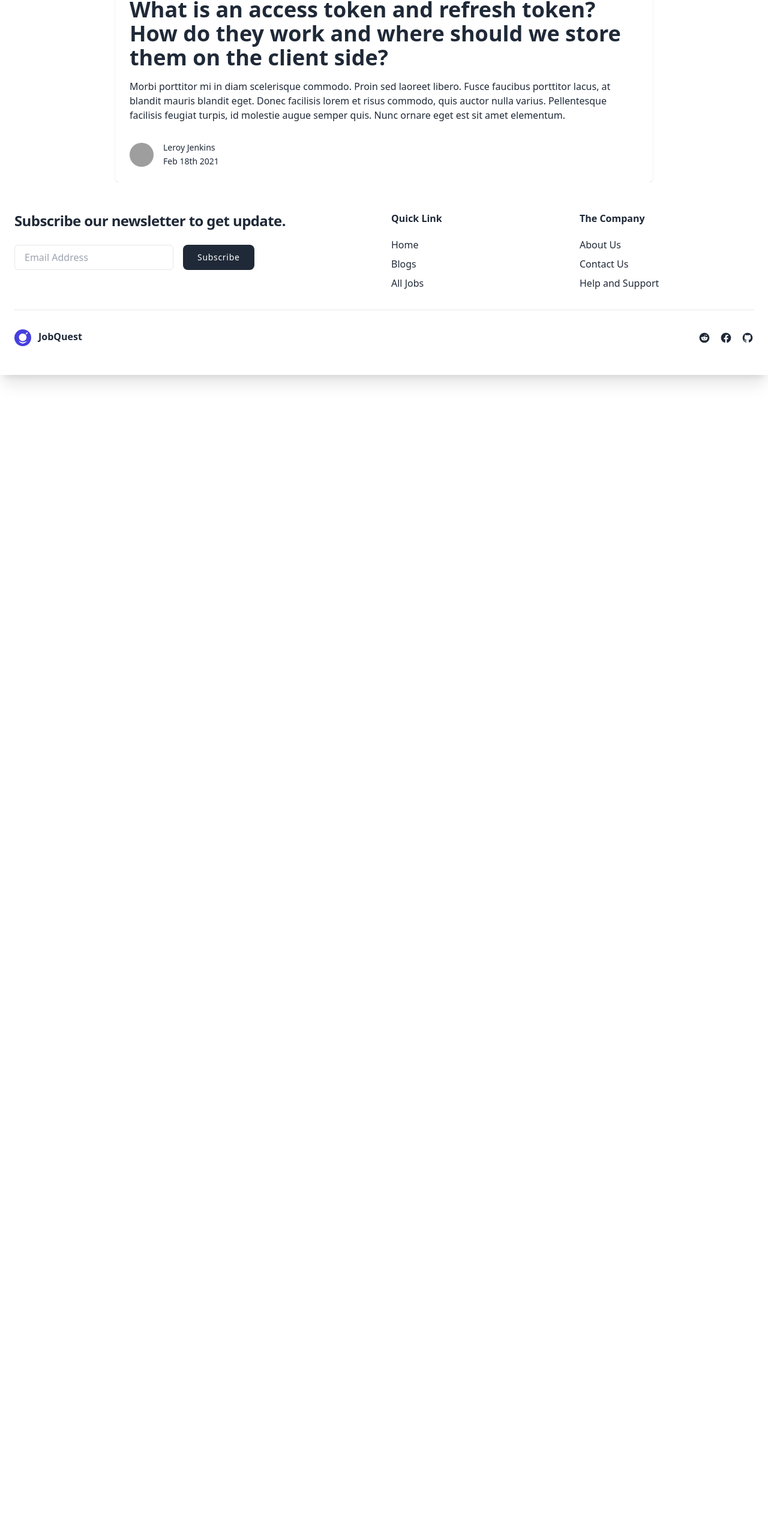
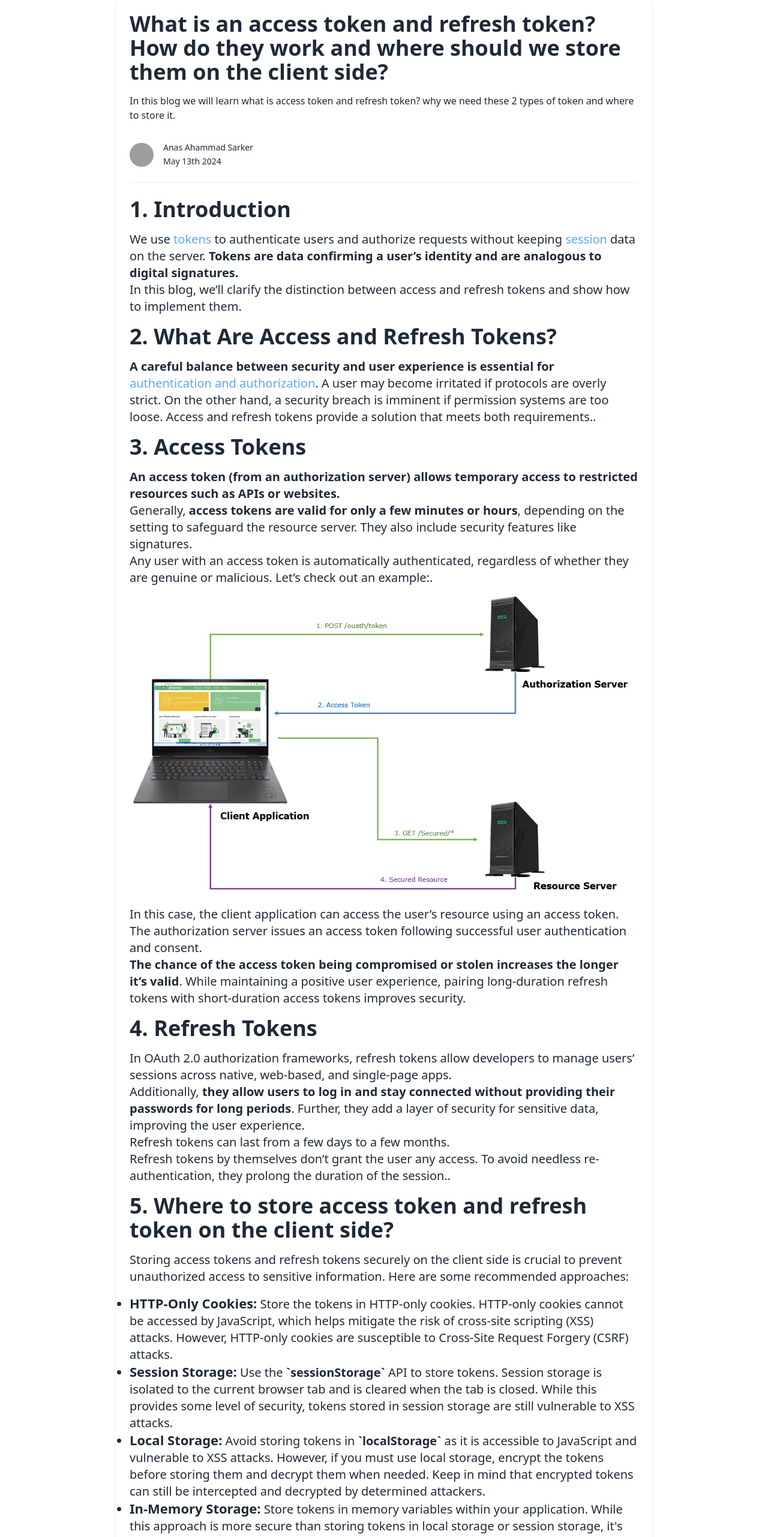
Before and after one commit to anasahammad/JobQuest, a React (Vite) app: page /token in a window 1280 px wide. Shown: the part 138-2700 px from the top of the page at 60% size. Before the commit the page ends 800 px from the top, so only its background shows below. Built offline with nearby package versions, Linux system fonts and the light colour scheme; no server answers; grey boxes are pictures that could not be loaded; a web font is replaced by a local one.

Commit message:
access tokens details added on the blogs page

```diff
--- a/src/Pages/AccessTokenDetails.jsx
+++ b/src/Pages/AccessTokenDetails.jsx
@@ -1,18 +1,80 @@
-
+import accessToken from '../assets/images/Access-Token.webp'
 
 const AccessTokenDetails = () => {
+
     return (
-        <div className="max-w-4xl mx-auto p-6 overflow-hidden rounded-lg shadow dark:bg-gray-50 dark:text-gray-800">
+        <div className="max-w-4xl mx-auto my-6 p-6 overflow-hidden rounded-lg shadow dark:bg-gray-50 dark:text-gray-800">
 	<article>
-		<h2 className="text-4xl font-bold">What is an access token and refresh token? How do they work and where should
+		<h2 className="text-2xl md:text-3xl lg:text-4xl font-bold">What is an access token and refresh token? How do they work and where should
 we store them on the client side?</h2>
-		<p className="mt-4 dark:text-gray-600">Morbi porttitor mi in diam scelerisque commodo. Proin sed laoreet libero. Fusce faucibus porttitor lacus, at blandit mauris blandit eget. Donec facilisis lorem et risus commodo, quis auctor nulla varius. Pellentesque facilisis feugiat turpis, id molestie augue semper quis. Nunc ornare eget est sit amet elementum.</p>
+		<p className="mt-4 dark:text-gray-600">In this blog we will learn what is access token and refresh token? why we need these 2 types of token and where to store it.</p>
 		<div className="flex items-center mt-8 space-x-4">
-			<img src="https://source.unsplash.com/100x100/?portrait" alt="" className="w-10 h-10 rounded-full dark:bg-gray-500" />
+			<img src="https://lh3.googleusercontent.com/a/ACg8ocIHE_x1WXwqf6QXclnP92_gofzyaoyOGa0SvzLvAVs7iZmtRis=s96-c" alt="" className="w-10 h-10 rounded-full dark:bg-gray-500" />
 			<div>
-				<h3 className="text-sm font-medium">Leroy Jenkins</h3>
-				<time datetime="2021-02-18" className="text-sm dark:text-gray-600">Feb 18th 2021</time>
+				<h3 className="text-sm font-medium">Anas Ahammad Sarker</h3>
+				<time dateTime="2021-02-18" className="text-sm dark:text-gray-600">May 13th 2024</time>
 			</div>
+		</div>
+		<hr className="my-6" />
+
+		<div>
+
+			<h1 className="text-2xl md:text-3xl lg:text-4xl font-bold">1. Introduction</h1>
+			<h5 className="my-4 lg:text-xl ">We use <a className="text-blue-400" href="https://www.baeldung.com/cs/security-claims-based-authentication">tokens</a> to authenticate users and authorize requests without keeping <a className="text-blue-400" href="https://www.baeldung.com/cs/tokens-vs-sessions">session</a> data on the server. <span className="font-bold ">Tokens are data confirming a user’s identity and are analogous to digital signatures.</span>
+			<br />
+
+In this blog, we’ll clarify the distinction between access and refresh tokens and show how to implement them.</h5>
+
+		</div>
+
+		<div>
+		<h1 className="text-2xl md:text-3xl lg:text-4xl font-bold">2. What Are Access and Refresh Tokens?</h1>
+
+		<h5 className="my-4 lg:text-xl "><span className="font-bold">A careful balance between security and user experience is essential for</span> <a className="text-blue-400" href="https://www.baeldung.com/cs/authentication-vs-authorization">authentication and authorization</a>. A user may become irritated if protocols are overly strict. On the other hand, a security breach is imminent if permission systems are too loose.
+
+Access and refresh tokens provide a solution that meets both requirements..</h5>
+		</div>
+		<div>
+		<h1 className="text-2xl md:text-3xl lg:text-4xl font-bold">3. Access Tokens</h1>
+
+		<h5 className="my-4 lg:text-xl "><span className="font-bold">An access token (from an authorization server) allows temporary access to restricted resources such as APIs or websites.</span> <br />
+
+Generally, <span className="font-bold">access tokens are valid for only a few minutes or hours</span>, depending on the setting to safeguard the resource server. They also include security features like signatures.<br />
+
+Any user with an access token is automatically authenticated, regardless of whether they are genuine or malicious. Let’s check out an example:.</h5>
+
+<img src={accessToken} alt="" />
+<h5 className='my-4 text-xl'>In this case, the client application can access the user’s resource using an access token. The authorization server issues an access token following successful user authentication and consent. <br />
+
+<span className='font-bold'>The chance of the access token being compromised or stolen increases the longer it’s valid</span>. While maintaining a positive user experience, pairing long-duration refresh tokens with short-duration access tokens improves security.</h5>
+		</div>
+
+		<div>
+		<h1 className="text-2xl md:text-3xl lg:text-4xl font-bold">4. Refresh Tokens</h1>
+
+		<h5 className="my-4 lg:text-xl "> In OAuth 2.0 authorization frameworks, refresh tokens allow developers to manage users’ sessions across native, web-based, and single-page apps. <br />
+
+Additionally, <span className='font-bold'>they allow users to log in and stay connected without providing their passwords for long periods</span>. Further, they add a layer of security for sensitive data, improving the user experience. <br />
+
+Refresh tokens can last from a few days to a few months. <br />
+
+Refresh tokens by themselves don’t grant the user any access. To avoid needless re-authentication, they prolong the duration of the session..</h5>
+		</div>
+
+		<div>
+		<h1 className="text-2xl md:text-3xl lg:text-4xl font-bold">5. Where to store access token and refresh token on the client side?</h1>
+
+		<h5 className="my-4 lg:text-xl ">
+Storing access tokens and refresh tokens securely on the client side is crucial to prevent unauthorized access to sensitive information. Here are some recommended approaches:</h5>
+	<ol className='list-disc'>
+		<li className='lg:text-xl'><span className='font-bold lg:text-[22px]'> HTTP-Only Cookies:</span> Store the tokens in HTTP-only cookies. HTTP-only cookies cannot be accessed by JavaScript, which helps mitigate the risk of cross-site scripting (XSS) attacks. However, HTTP-only cookies are susceptible to Cross-Site Request Forgery (CSRF) attacks.</li>
+		<li className='lg:text-xl'><span className='font-bold lg:text-[22px]'> Session Storage:</span> Use the <span className='font-semibold'>`sessionStorage`</span> API to store tokens. Session storage is isolated to the current browser tab and is cleared when the tab is closed. While this provides some level of security, tokens stored in session storage are still vulnerable to XSS attacks.</li>
+		<li className='lg:text-xl'><span className='font-bold lg:text-[22px]'> Local Storage:</span> Avoid storing tokens in <span className='font-semibold'>`localStorage`</span>  as it is accessible to JavaScript and vulnerable to XSS attacks. However, if you must use local storage, encrypt the tokens before storing them and decrypt them when needed. Keep in mind that encrypted tokens can still be intercepted and decrypted by determined attackers.</li>
+
+		<li className='lg:text-xl'><span className='font-bold lg:text-[22px]'> In-Memory Storage:</span> Store tokens in memory variables within your application. While this approach is more secure than storing tokens in local storage or session storage, it's important to note that tokens will be lost if the user refreshes the page or navigates away.</li>
+	</ol>
+
+	<h5 className='lg:text-xl my-6'>Ultimately, the best approach depends on your specific requirements and security considerations. Consider the sensitivity of the tokens, the risk of XSS and CSRF attacks, and the lifespan of the tokens when determining where to store them on the client side. Additionally, always use HTTPS to encrypt data transmitted between the client and server to protect against network-based attacks</h5>
 		</div>
 	</article>
 </div>
--- a/src/Pages/AddJob.jsx
+++ b/src/Pages/AddJob.jsx
@@ -128,7 +128,7 @@ const AddJob = () => {
                 <input required name="description"  type="text"  className="block w-full px-4 py-2 mt-2 text-gray-700 bg-white border border-gray-200 rounded-md dark:bg-gray-800 dark:text-gray-300 dark:border-gray-600 focus:border-blue-400 focus:ring-blue-300 focus:ring-opacity-40 dark:focus:border-blue-300 focus:outline-none focus:ring"/>
             </div>
         <div  className="flex justify-end mt-6">
-            <button  className="px-8 py-2.5 leading-5 text-white transition-colors duration-300 transform bg-gray-700 rounded-md hover:bg-gray-600 focus:outline-none focus:bg-gray-600">Save</button>
+            <button  className="px-8 py-2.5 leading-5 text-white transition-colors duration-300 transform bg-blue-600 rounded-md hover:bg-gray-600 focus:outline-none focus:bg-gray-600">Save</button>
         </div>
     </form>
 </section>
--- a/src/Pages/AppliedJob.jsx
+++ b/src/Pages/AppliedJob.jsx
@@ -4,6 +4,7 @@ import axios from 'axios'
 import { HashLoader } from "react-spinners";
 import { PDFDownloadLink, Document, Page, Text, View, StyleSheet } from '@react-pdf/renderer';
 import { useEffect, useState } from "react";
+
 
 
 
@@ -139,7 +140,7 @@ useEffect(()=>{
                 <PDFDownloadLink document={<PDFDocument></PDFDocument>} fileName={`applied_jobs_summary of ${user?.displayName} .pdf`}>
 
                 <button  className="  px-5 py-2 text-sm  transition-colors duration-200  border rounded-lg  dark:hover:bg-gray-800  hover:bg-gray-100  dark:border-gray-700">
-               Download PDF
+              Download Summary
             </button>
     </PDFDownloadLink>
 
@@ -157,7 +158,7 @@ useEffect(()=>{
                                     <th scope="col" className="py-3.5 px-4 text-sm font-normal text-left rtl:text-right  dark:text-gray-400">
 
 
-                                            <span>Job Title</span>
+                                           Job Title
 
                                     </th>
 
--- a/src/Pages/UpdateJob.jsx
+++ b/src/Pages/UpdateJob.jsx
@@ -128,7 +128,7 @@ const UpdateJob = () => {
                 <input required name="description"  type="text"  className="block w-full px-4 py-2 mt-2 text-gray-700 bg-white border border-gray-200 rounded-md dark:bg-gray-800 dark:text-gray-300 dark:border-gray-600 focus:border-blue-400 focus:ring-blue-300 focus:ring-opacity-40 dark:focus:border-blue-300 focus:outline-none focus:ring"/>
             </div>
         <div  className="flex justify-end mt-6">
-            <button  className="px-8 py-2.5 leading-5 text-white transition-colors duration-300 transform bg-gray-700 rounded-md hover:bg-gray-600 focus:outline-none focus:bg-gray-600">Save</button>
+            <button  className="px-8 py-2.5 leading-5 text-white transition-colors duration-300 transform bg-blue-600 rounded-md hover:bg-gray-600 focus:outline-none focus:bg-gray-600">Save</button>
         </div>
     </form>
 </section>
```
Also changed, not shown: src/assets/images/Access-Token.webp (added).
